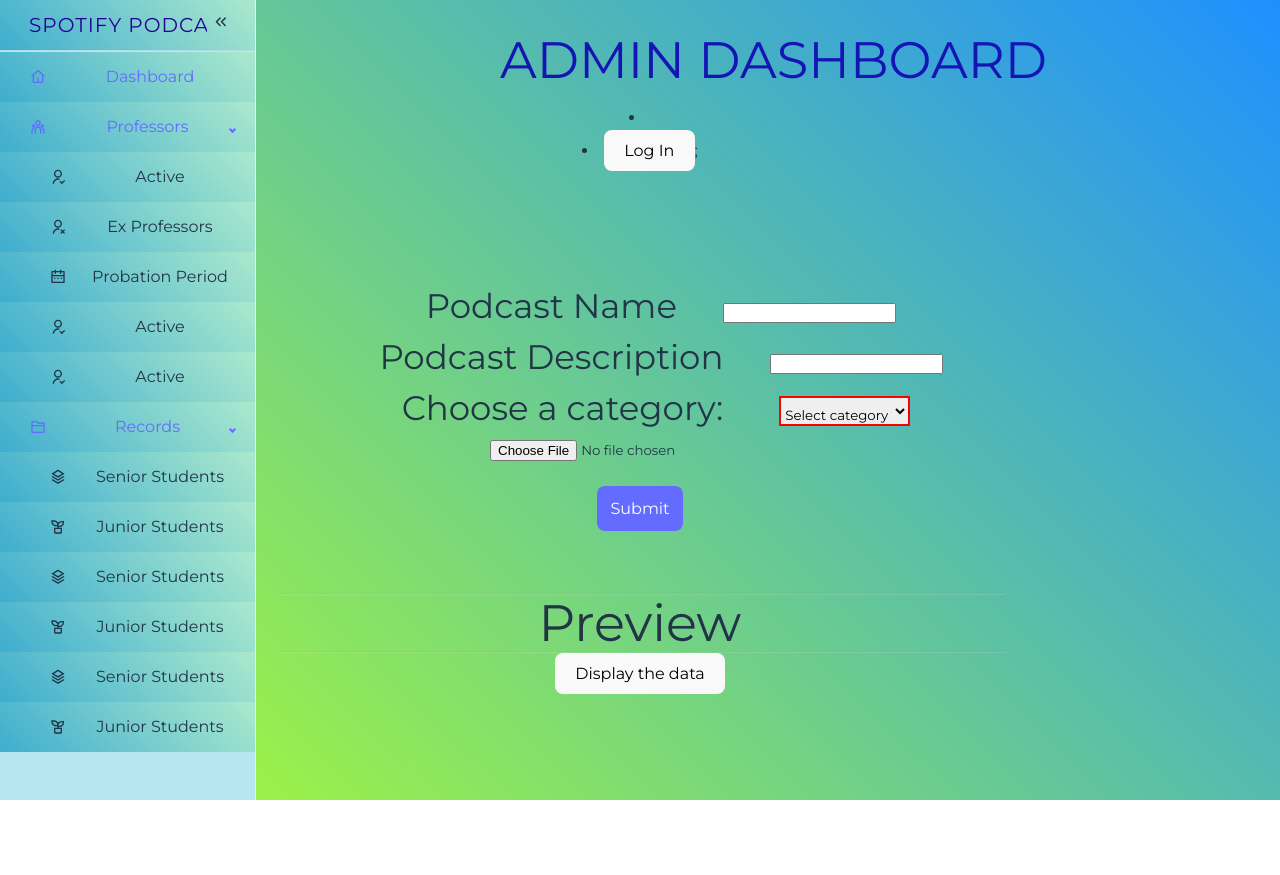
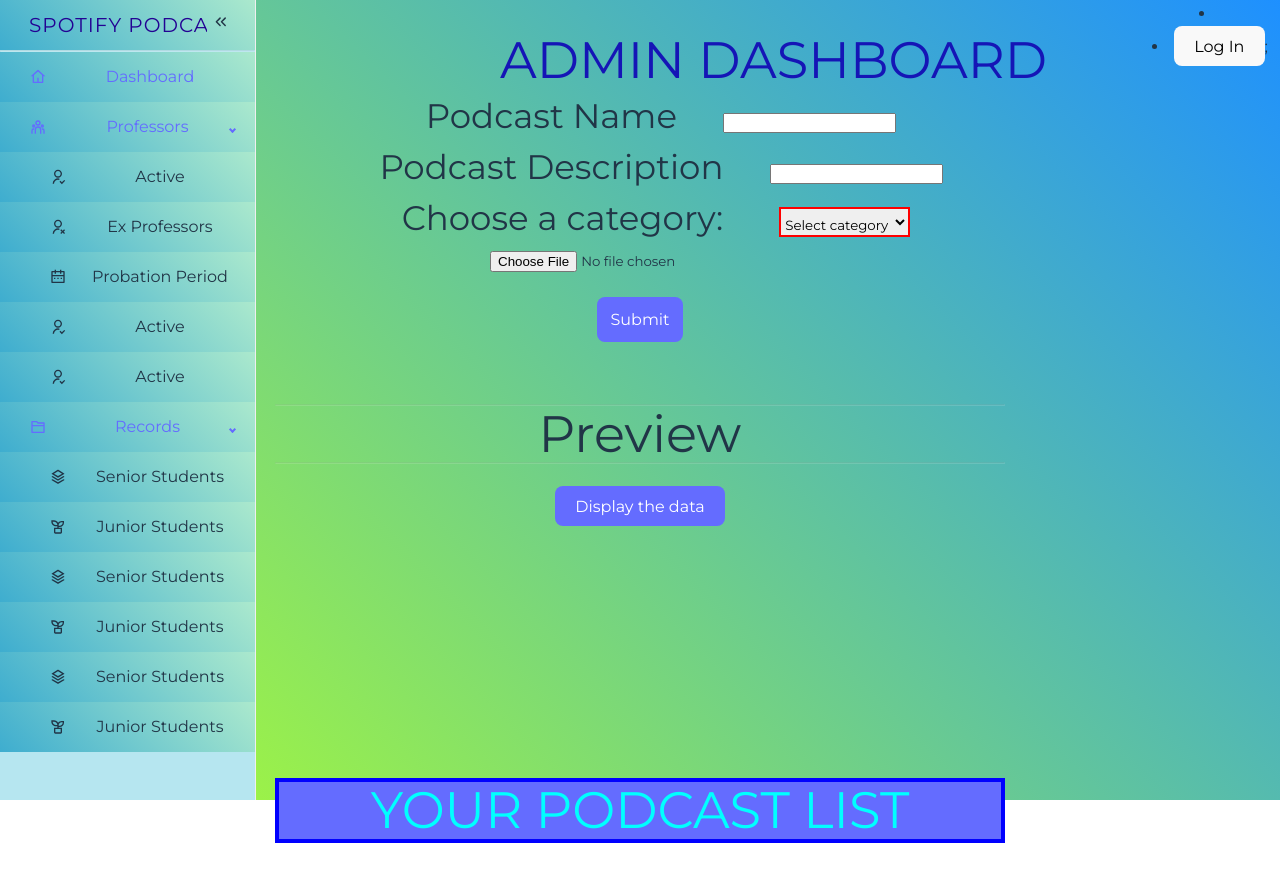
Before and after one commit to ADITYA-003/Flipr-War_With_Codes, a React (Vite) app in the folder frontend/: page / in a window 1280 px wide. Before the commit the page ends 800 px from the top, so only its background shows below. Built offline with nearby package versions, Linux system fonts and the light colour scheme; a web font is replaced by a local one.

Commit message:
madhyam data display styling

```diff
--- a/frontend/src/App.jsx
+++ b/frontend/src/App.jsx
@@ -24,6 +24,7 @@ function App() {
     }
 
     </li>
+    <li style={{position:"absolute",top:"2px",right:"12px"}}>
     {isAuthenticated ?
     <li>
      <button onClick={() => logout({ logoutParams: { returnTo: window.location.origin } })}>
@@ -34,6 +35,7 @@ function App() {
    <button onClick={() => loginWithRedirect()}>Log In</button>;
    </li>
   }
+  </li>
     <Podcast/>
      <Header/>
   <Sidebars/>
--- /dev/null
+++ b/frontend/src/components/Data.jsx
@@ -0,0 +1,34 @@
+import React,{useState} from 'react'
+import axios from 'axios'
+
+const Data = () => {
+    const [postData, setPostData] = useState([]);
+
+
+    const onHandleClick = async() =>{
+        const fetchData = await axios.get("http://localhost:8082/post", postData);
+        setPostData(fetchData.data)
+    }
+  return (
+    <div style={{ maxHeight: "2000px" }}>
+      <button style={{marginTop:"22px",background:"#646cff",color:"white"}} onClick={onHandleClick}> Display the data</button>
+      <div style={{ background: "#646cff", color: "wheat", marginTop: "252px",border:"4px solid blue" }}>
+        <h1 style={{color:"cyan"}}>YOUR PODCAST LIST</h1>
+        <div style={{}}>
+      {postData.map(user => (
+    <div style={{ display: "flex", direction: "row", justifycontent: "center" }}  key={user._id}>
+                <div style={{ padding: "22px", lineHeight: "22px", borderWidth: "92px" }}>"1.Podcast Name: {user.Pname}</div>,
+              <div style={{ padding: "22px" }}> "2.Podcast Description: {user.Pdescription}</div>,
+              <div style={{ padding: "22px" }}> "3.Podcast category":{user.Pcategory}</div>,
+              <div>"4.Post Image:{postData && <img style={{height:"100px",width:"100px"}} src={user.PImgBlob} alt='' />}</div>
+            </div>
+
+          ))}
+
+        </div>
+      </div>
+      </div>
+  )
+}
+
+export default Data
--- a/frontend/src/components/User.jsx
+++ b/frontend/src/components/User.jsx
@@ -1,5 +1,6 @@
 import React,{useState} from 'react'
 import axios from 'axios'
+import Data from './Data';
 const User = () => {
     const [postData, setPostData] = useState([]);
 
@@ -14,23 +15,24 @@ const User = () => {
 
 
   return (
-    <div>
-      <button onClick={onHandleClick}> Display the data</button>
-      {postData.map(user => (
-    <div key={user._id}>
-      "Podcast Name: {user.Pname}, "Podcast Description: {user.Pdescription}, "Podcast category":{user.Pcategory},
-      "Podcast image:{postData && <img src={user.PImgBlob} alt=''/>}
+      <div style={{ maxHeight: "2000px" }}>
+        <button style={{marginTop:"22px",background:"#646cff",color:"white"}} onClick={onHandleClick}> Display the data</button>
+        <div style={{ background: "#646cff", color: "wheat", marginTop: "252px",border:"4px solid blue" }}>
+          <h1 style={{color:"cyan"}}>YOUR PODCAST LIST</h1>
+          <div style={{position:'absolute',top:"850px",left:"0px",background:"#646cff",margin:"12px"}}>
+        {postData.map(user => (
+      <div style={{ display: "flex", direction: "row", justifycontent: "center" }}  key={user._id}>
+                  <div style={{ padding: "22px", lineHeight: "22px", borderWidth: "92px" }}>"1.Podcast Name: {user.Pname}</div>,
+                <div style={{ padding: "22px" }}> "2.Podcast Description: {user.Pdescription}</div>,
+                <div style={{ padding: "22px" }}> "3.Podcast category":{user.Pcategory}</div>,
+                <div>"4.Post Image:{postData && <img style={{height:"100px",width:"100px"}} src={user.PImgBlob} alt='' />}</div>
+              </div>
 
+            ))}
 
-
-      </div>
-  ))}
-   <div>
-
-
-      </div>
-    </div>
-  )
+          </div>
+        </div>
+        </div>
+      )
 }
-
 export default User
```
